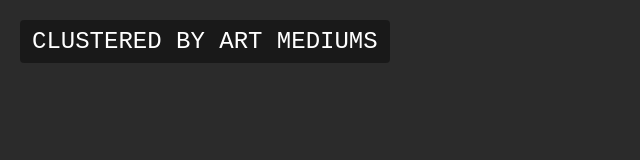
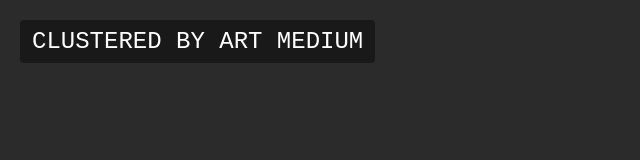
Before and after one commit to Daphneperl/semantic-network, a plain HTML site: page index.html in a window 1280 px wide. Shown: the full height of the page, 0-640 px from the left. Drawn offline with nearby package versions, Linux system fonts and the light colour scheme.

Commit message:
Title: back to medium

```diff
--- a/index.html
+++ b/index.html
@@ -49,7 +49,7 @@
     </style>
   </head>
   <body>
-    <div class="title-box">CLUSTERED BY ART MEDIUMS</div>
+    <div class="title-box">CLUSTERED BY ART MEDIUM</div>
     <div id="mynetwork"></div>
     <div id="popup" class="popup"></div>
 
```
